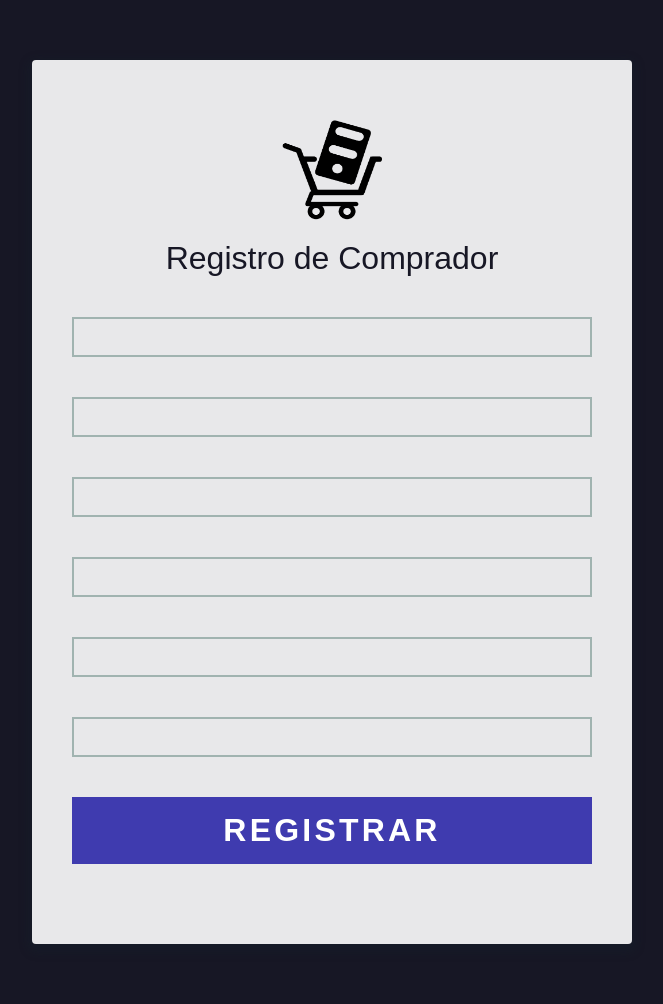
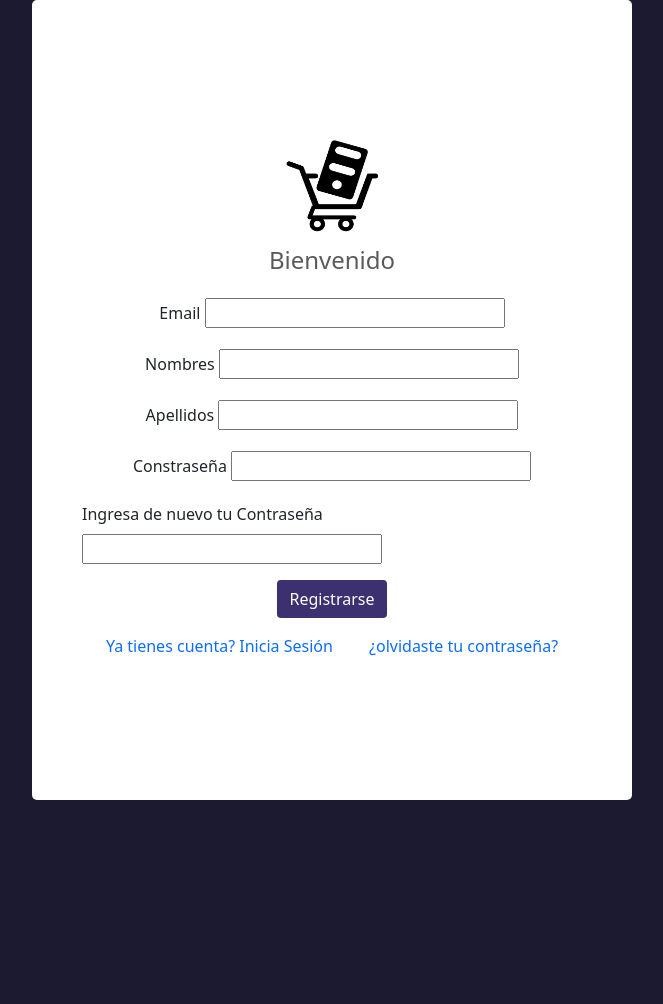
Before and after one commit to andresPatinoV/AssemblyShop-main, a Django app: template templates/usuarios/registrar_comprador.html in a window 1280 px wide. Shown: the whole page, without its empty margins (308-971 px from the left). After the commit the page ends 800 px from the top, so only its background shows below. Run offline with Django 3.2, Linux system fonts and the light colour scheme; the template is opened without the code that fills it, so the values that code supplies are empty, except form fields; tables that the repository leaves empty hold one stand-in row (values such as "Sample post"); form fields are guessed from the names that the template uses; some libraries are stand-ins or nearby versions.

Commit message:
Correcciones
Correcciones varias: Botones de eliminar en lista administradores y tecnicos. Formulario de registro con estilos nuevos. Panel de perfil organizado, ahora muestra nombre.

```diff
--- a/apps/tienda/models.py
+++ b/apps/tienda/models.py
@@ -41,7 +41,7 @@ class Pedido(models.Model):
     ensamble = models.BooleanField(default=False)
     estado = models.BooleanField(default=False)
     fecha_pedido = models.DateField('Fecha Pedido', auto_now_add=True, auto_now =False, blank=True, null=True)
-    productos = models.ManyToManyField(Producto, blank=True, null=True)
+    productos = models.ManyToManyField(Producto)
     comprador = models.ForeignKey(Usuario, on_delete=models.CASCADE, blank=True, null=True)
 
 
--- a/apps/usuario/views.py
+++ b/apps/usuario/views.py
@@ -76,7 +76,7 @@ class RegistrarComprador(SesionIniciada, CreateView):
             )
             nuevo_usuario.set_password(form.cleaned_data.get('password1'))
             nuevo_usuario.save()
-            return redirect('index')
+            return redirect('login')
         else:
             return render(request,self.template_name,{'form':form})
 
--- a/static/css/style-login.css
+++ b/static/css/style-login.css
@@ -21,7 +21,7 @@ body {
 }
 
 .form-login {
-    width: 450px;
+    width: 500px;
     display:flex;
     flex-direction: column;
     justify-content: center;
@@ -48,3 +48,8 @@ body {
 .form-login a{
     text-decoration: none;
 }
+
+.container .reg-admin {
+    height: 800px;
+    width: 600px;
+}
--- a/static/css/style.css
+++ b/static/css/style.css
@@ -220,11 +220,12 @@ div{
 }
 
 .tabla {
-    margin: 20px 0;
+    margin: 0 0 40px ;
     overflow:auto;
     width: 1000px;
     height: 550px;
     border: 1px solid rgb(102, 102, 102);
+    border-radius: 6px;
 }
 
 table{
--- a/templates/index.html
+++ b/templates/index.html
@@ -46,8 +46,9 @@
                         <button class="btn btn-primary" type="submit">Buscar</button>
                     </form>
                 </ul>
-                <div class="panel-derecho">
+                <div class="perfil">
                     {% if user.is_authenticated %}
+                        <h4>{{ user.nombres }}</h4>
                         <a href="{% url 'logout' %}"><img src="{% static 'img/logout.png' %}" alt="logout"></a>
                     {% else %}
                         <a href="{% url 'usuarios:registrar_usuario' %}">Registrarse</a>
--- a/templates/usuarios/registrar_admin.html
+++ b/templates/usuarios/registrar_admin.html
@@ -5,41 +5,52 @@
   <meta charset="UTF-8">
   <title>{% block titulo %}Registro de Admin{% endblock titulo %}</title>
   <link href='https://fonts.googleapis.com/css?family=Titillium+Web:400,300,600' rel='stylesheet' type='text/css'><link rel="stylesheet" href="https://cdnjs.cloudflare.com/ajax/libs/normalize/5.0.0/normalize.min.css">
-<link rel="stylesheet" href="{% static 'css/styleforms.css' %}">
+  <link href="https://cdn.jsdelivr.net/npm/bootstrap@5.0.2/dist/css/bootstrap.min.css" rel="stylesheet" integrity="sha384-EVSTQN3/azprG1Anm3QDgpJLIm9Nao0Yz1ztcQTwFspd3yD65VohhpuuCOmLASjC" crossorigin="anonymous">
+  <link rel="stylesheet" href="{% static 'css/style-login.css' %}">
 </head>
 <body>
-  <div class="form">
-    <div class="tab-content">
-      <div class="head">
-        <img class="logo" src="{% static 'img/logo-dark.png' %}">
+{% block formulario %}
+  <div class="container d-flex justify-content-center align-items-center ">
+    <div class="reg-admin centro d-flex  justify-content-center align-items-center ">
+        <form method="POST" class="form-login">
+          {% csrf_token %}
+          <div class="logo">
+              <a href="{% url 'usuarios:lista_administradores' %}"><img src="{% static 'img/logo-dark.png' %}" class="logo img-thumbnail" alt="Logo AssemblyShop"></a>
           </div>
-      <h1>{% block card_title %} Registro de Administrador {% endblock card_title %}</h1>
-      <form method="POST">
-        {% csrf_token %}
-        <div class="field-wrap">
+          <div class="mb-3">
+              <h4>Bienvenido</h4>
+          </div>
+          <div class="mb-3">
+              <label for="email" class="form-label">Email</label>
               {{ form.email }}
           </div>
-        <div class="field-wrap">
+          <div class="mb-3">
+            <label for="cc" class="form-label">C.C</label>
             {{ form.cc }}
           </div>
-        <div class="field-wrap">
+          <div class="mb-3">
+            <label for="nombres" class="form-label">Nombres</label>
             {{ form.nombres }}
           </div>
-        <div class="field-wrap">
+          <div class="mb-3">
+            <label for="apellidos" class="form-label">Apellidos</label>
             {{ form.apellidos }}
           </div>
-        <div class="field-wrap">
+          <div class="mb-3">
+            <label for="password1" class="form-label">Constraseña</label>
             {{ form.password1 }}
           </div>
-        <div class="field-wrap">
+          <div class="mb-3">
+              <label for="password2" class="form-label">Ingresa de nuevo tu Contraseña</label>
               {{ form.password2 }}
           </div>
-        <div class="field-wrap">
-            <button class="button button-block" type="submit">REGISTRAR</button>
-        </div>
+
+          <button type="submit" class="mb-3 btn">Registrarse</button>
         </form>
     </div>
   </div>
+{% endblock formulario %}
+
   <script src='https://cdnjs.cloudflare.com/ajax/libs/jquery/2.1.3/jquery.min.js'></script>
   <script src="{% static 'js/forms.js' %}"></script>
 </body>
--- a/templates/usuarios/registrar_comprador.html
+++ b/templates/usuarios/registrar_comprador.html
@@ -1,3 +1,49 @@
 {% extends 'usuarios/registrar_admin.html' %}
+{% load static %}
 
-{% block card_title %} Registro de Comprador {% endblock card_title %}
+{% block card_title %} Registrarse {% endblock card_title %}
+
+{% block formulario %}
+<div class="container d-flex justify-content-center align-items-center ">
+    <div class="reg-admin centro d-flex  justify-content-center align-items-center ">
+
+        <form method="POST" class="form-login">
+          {% csrf_token %}
+          <div class="logo">
+              <a href="{% url 'index' %}"><img src="{% static 'img/logo-dark.png' %}" class="logo img-thumbnail" alt="Logo AssemblyShop"></a>
+          </div>
+          <div class="mb-3">
+              <h4>Bienvenido</h4>
+          </div>
+          <div class="mb-3">
+              <label for="email" class="form-label">Email</label>
+              {{ form.email }}
+          </div>
+          <div class="mb-3">
+            <label for="nombres" class="form-label">Nombres</label>
+            {{ form.nombres }}
+          </div>
+          <div class="mb-3">
+            <label for="apellidos" class="form-label">Apellidos</label>
+            {{ form.apellidos }}
+          </div>
+          <div class="mb-3">
+            <label for="password1" class="form-label">Constraseña</label>
+            {{ form.password1 }}
+          </div>
+          <div class="mb-3">
+              <label for="password2" class="form-label">Ingresa de nuevo tu Contraseña</label>
+              {{ form.password2 }}
+          </div>
+
+          <button type="submit" class="mb-3 btn">Registrarse</button>
+          <div class="mb-3">
+              <a href="{% url 'login' %}" class="m-3">Ya tienes cuenta? Inicia Sesión</a>
+              <a href="{% url 'usuarios:recuperar_contrasena' %}" class="m-3">¿olvidaste tu contraseña?</a>
+          </div>
+        </form>
+
+    </div>
+</div>
+
+{% endblock formulario %}
--- a/templates/usuarios/root/administradores.html
+++ b/templates/usuarios/root/administradores.html
@@ -13,7 +13,7 @@
                     <th>Email</th>
                     <th>Nombres</th>
                     <th>Apellidos</th>
-                    <th>Operaciones</th>
+                    <th style="text-align:center">Eliminar</th>
                 </tr>
             </thead>
             <tbody>
@@ -23,7 +23,7 @@
                     <td>{{ administrador.email }}</td>
                     <td>{{ administrador.nombres }}</td>
                     <td>{{ administrador.apellidos }}</td>
-                    <td><a href="{% url 'usuarios:eliminar_administrador' administrador.id %}">Eliminar</a></td>
+                    <td class="opciones-tabla"><a href="{% url 'usuarios:eliminar_administrador' administrador.id %}" class="enlace enlace-delete"><i class='bx bx-x' ></i></td>
                 </tr>
                 {% endfor %}
             </tbody>
--- a/templates/usuarios/root/tecnicos.html
+++ b/templates/usuarios/root/tecnicos.html
@@ -13,7 +13,7 @@
                     <th>Email</th>
                     <th>Nombres</th>
                     <th>Apellidos</th>
-                    <th>Operaciones</th>
+                    <th style="text-align:center">Operaciones</th>
                 </tr>
             </thead>
             <tbody>
@@ -23,7 +23,7 @@
                     <td>{{ tecnico.email }}</td>
                     <td>{{ tecnico.nombres }}</td>
                     <td>{{ tecnico.apellidos }}</td>
-                    <td><a href="{% url 'usuarios:eliminar_tecnico' tecnico.id %}">Eliminar</a></td>
+                    <td class="opciones-tabla"><a href="{% url 'usuarios:eliminar_tecnico' tecnico.id %}" class="enlace enlace-delete"><i class='bx bx-x' ></i></td>
                 </tr>
                 {% endfor %}
             </tbody>
```
Also changed, not shown: static/css/style2.css (+16 -3 lines), 1 other file. Lines whose indentation alone changed are shown as unchanged.
